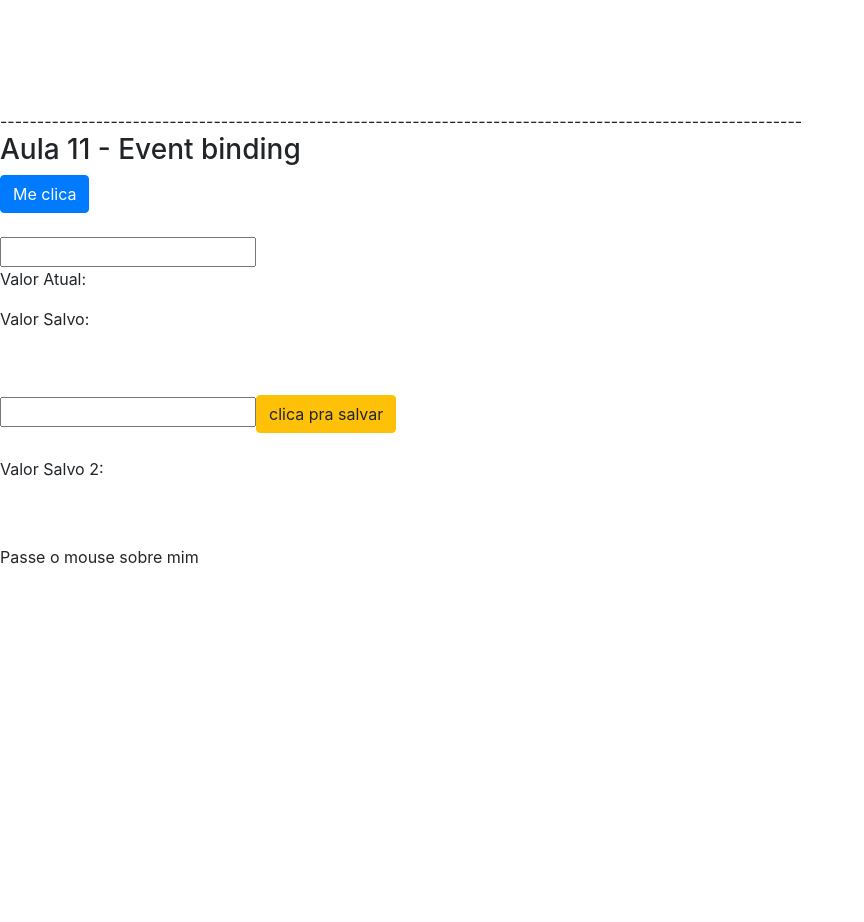
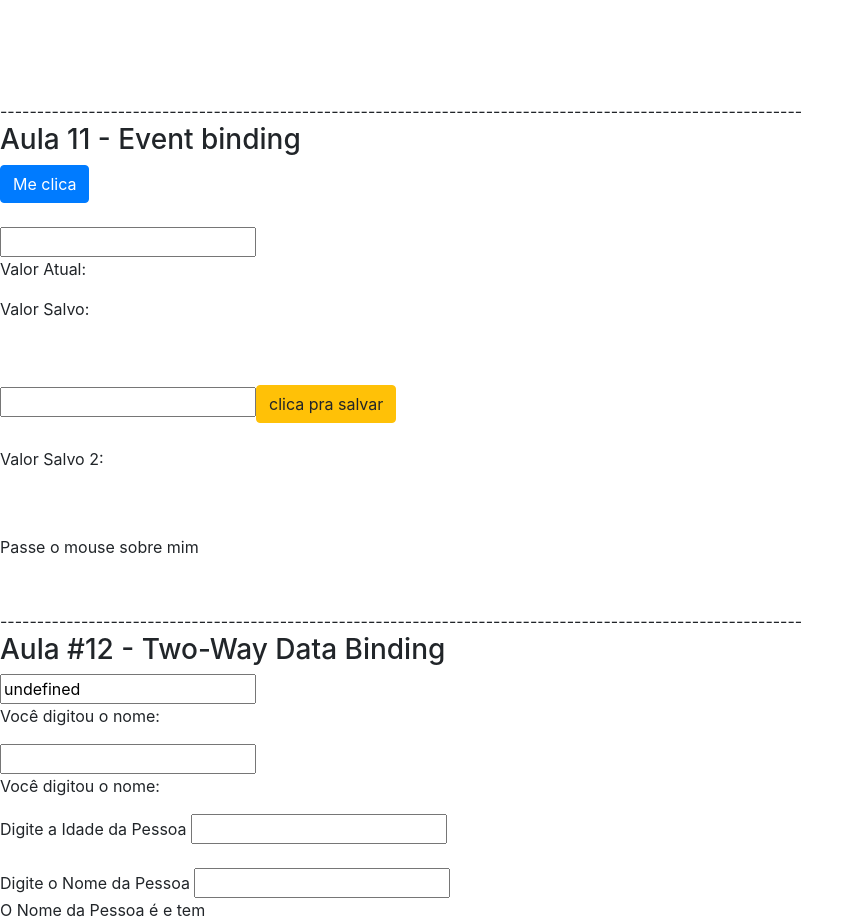
Before and after one commit to victor-ferraz7/angular-loiane, an Angular app in the folder data-binding/: page / in a window 1280 px wide. Shown: the part 1240-2162 px from the top of the page, without its empty margins (0-864 px from the left). Before the commit the page ends 1833 px from the top, so only its background shows below. Built offline with nearby package versions, Linux system fonts and the light colour scheme.

Commit message:
Aula #12: Two-way data binding

```diff
--- a/data-binding/src/app/app.module.ts
+++ b/data-binding/src/app/app.module.ts
@@ -1,8 +1,9 @@
 import { BrowserModule } from '@angular/platform-browser';
 import { NgModule } from '@angular/core';
-
+import { FormsModule } from '@angular/forms'; // para inserir o [(ngModule)] >> Two-Way Data Binding
 import { AppComponent } from './app.component';
 import { DataBindingComponent } from './data-binding/data-binding.component';
+import { MeuFormModule } from './meu-form/meu-form.module';
 
 @NgModule({
   declarations: [
@@ -10,7 +11,8 @@ import { DataBindingComponent } from './data-binding/data-binding.component';
     DataBindingComponent // adicionar dentro de declarações permite
   ],
   imports: [
-    BrowserModule
+  BrowserModule,FormsModule, // para inserir o [(ngModule)] >> Two-Way Data Binding
+  MeuFormModule
   ],
   providers: [],
   bootstrap: [AppComponent]
--- a/data-binding/src/app/data-binding/data-binding.component.css
+++ b/data-binding/src/app/data-binding/data-binding.component.css
@@ -2,3 +2,7 @@
     background-color: yellowgreen;
     font-weight: bold;
 }
+
+article{
+    margin-bottom: 50px;
+}
--- a/data-binding/src/app/data-binding/data-binding.component.html
+++ b/data-binding/src/app/data-binding/data-binding.component.html
@@ -10,16 +10,17 @@
 
   _________________________________________________
   <article>
+
     <h3>Property Binding</h3>
     <p>É o {{ getPropertyBinding() }}</p>
     <img src="{{ urlImagem }}"> <br>
     <img [src]="getImagem()">
+
   </article>
 </section>
 
 -------------------------------------------------------
-<br>
-<br>
+
 <article>
   <h3>Class & Style Binding - Aula 10</h3>
   <div>
@@ -30,7 +31,6 @@
       <option value="alert-warning">Warning</option>
       <option value="alert-danger">Danger</option>
     </select>
-    <br>
     <br>
     <br>
 
@@ -56,12 +56,9 @@
     <div class="alert alert-danger" role="alert" [style.display]="classe.value == 'alert-danger' ? 'block' : 'none'">
       Esse texto só aparece em casso de erro.
     </div>
-    <br>
-    <br>
+
   </div>
 </article>
-<br>
-<br>
 -------------------------------------------------------------------------------------------------------------
 
 <article>
@@ -89,8 +86,36 @@
     </p>
     <br>
     <br>
-      <span (mouseover)="onMouseOverOut()" (mouseout)="onMouseOverOut()" [class.highlight]="isMouseOver">Passe o mouse sobre mim </span>
-        <br>
-        <br>
+    <span (mouseover)="onMouseOverOut()" (mouseout)="onMouseOverOut()" [class.highlight]="isMouseOver">Passe o mouse
+      sobre mim </span>
   </div>
 </article>
+
+-------------------------------------------------------------------------------------------------------------
+
+<!-- <section class='two-way-binding'>
+  <article>
+    <h3>Aula #12 - Two-Way Data Binding </h3>
+    <div>
+      <input type="text" [value]="nome" (input)="nome = $event.target.value">
+      <p>
+        Você digitou o nome: {{ nome }}
+      </p>
+    </div>
+
+    <div>
+      <input type="text" [(ngModel)]="nome2">
+       <p>
+        Você digitou o nome: {{ nome2 }}
+      </p>
+    </div>
+    <div>
+      Digite a Idade da Pessoa <input type="text" [(ngModel)]="pessoa.idade"><br><br>
+      Digite o Nome da Pessoa <input type="text" [(ngModel)]="pessoa.nome">
+      <br>
+      O Nome da Pessoa é {{pessoa.nome}} e tem {{pessoa.idade}}
+    </div>
+  </article>
+</section> -->
+
+<app-meu-form></app-meu-form>
--- a/data-binding/src/app/data-binding/data-binding.component.ts
+++ b/data-binding/src/app/data-binding/data-binding.component.ts
@@ -1,11 +1,17 @@
-import { Component, OnInit } from '@angular/core';
+import { Component, OnInit, } from '@angular/core';
 
 @Component({
   selector: 'app-data-binding',
   templateUrl: './data-binding.component.html',
   styleUrls: ['./data-binding.component.css']
 })
+
 export class DataBindingComponent implements OnInit {
+
+  constructor() { }
+
+  ngOnInit() {
+  }
 
   public url: string = 'http://github.com/victor-ferraz7';
 
@@ -18,6 +24,10 @@ export class DataBindingComponent implements OnInit {
   public valorSalvo2: string = '';
 
   public isMouseOver: boolean = false;
+
+  public nome: string = "Victor";
+
+  public nome2: string = '';
 
   getPropertyBinding() {
     return 'Valor do Component no Template';
@@ -40,21 +50,16 @@ export class DataBindingComponent implements OnInit {
     this.valorAtual = (<HTMLInputElement>event.target).value;
   }
 
-  salvarValor(valor){
+  salvarValor(valor) {
     this.valorSalvo = valor
   }
 
-  salvarValor2(valor){
+  salvarValor2(valor) {
     this.valorSalvo2 = valor;
   }
 
-  onMouseOverOut(){
-   this.isMouseOver = !this.isMouseOver;
-  }
-
-  constructor() { }
-
-  ngOnInit() {
+  onMouseOverOut() {
+    this.isMouseOver = !this.isMouseOver;
   }
 
 }
--- /dev/null
+++ b/data-binding/src/app/meu-form/meu-form.component.html
@@ -0,0 +1,28 @@
+<section class='two-way-binding'>
+  <article>
+    <h3>Aula #12 - Two-Way Data Binding </h3>
+    <div>
+      <input type="text" [value]="nome" (input)="nome = $event.target.value">
+      <p>
+        Você digitou o nome: {{ nome }}
+      </p>
+    </div>
+
+    <div>
+      <input type="text" [(ngModel)]="nome2">
+      <!-- O Angular tem uma propriedade chamada ngModel,
+        que é uma representação de uma
+        entidade(que pode ser um campo simples, como uma string ou até mesmo um objeto)
+      -> Para Eventos, o Angular tem o (ngModelChange) para quando esse campo for atualizado  -->
+       <p>
+        Você digitou o nome: {{ nome2 }}
+      </p>
+    </div>
+    <div>
+      Digite a Idade da Pessoa <input type="text" [(ngModel)]="pessoa.idade"><br><br>
+      Digite o Nome da Pessoa <input type="text" [(ngModel)]="pessoa.nome">
+      <br>
+      O Nome da Pessoa é {{pessoa.nome}} e tem {{pessoa.idade}}
+    </div>
+  </article>
+</section>
--- /dev/null
+++ b/data-binding/src/app/meu-form/meu-form.component.ts
@@ -0,0 +1,20 @@
+import { Component, OnInit } from '@angular/core';
+
+@Component({
+  selector: 'app-meu-form',
+  templateUrl: './meu-form.component.html',
+  styleUrls: ['./meu-form.component.css']
+})
+export class MeuFormComponent implements OnInit {
+
+  constructor() { }
+
+  ngOnInit() {
+  }
+
+  pessoa: any = {
+    nome: '',
+    idade: null,
+  }
+
+}
--- /dev/null
+++ b/data-binding/src/app/meu-form/meu-form.module.ts
@@ -0,0 +1,13 @@
+import { NgModule } from '@angular/core';
+import { CommonModule } from '@angular/common';
+import { MeuFormComponent } from './meu-form.component';
+import { FormsModule } from '@angular/forms';
+
+@NgModule({
+  imports: [
+  CommonModule, FormsModule
+  ],
+  declarations: [MeuFormComponent],
+  exports: [MeuFormComponent]
+})
+export class MeuFormModule { }
```
Also changed, not shown: data-binding/src/app/meu-form/meu-form.component.css (added), 2 other files (tests, documents, lock files or other folders). Lines whose indentation alone changed are shown as unchanged.
